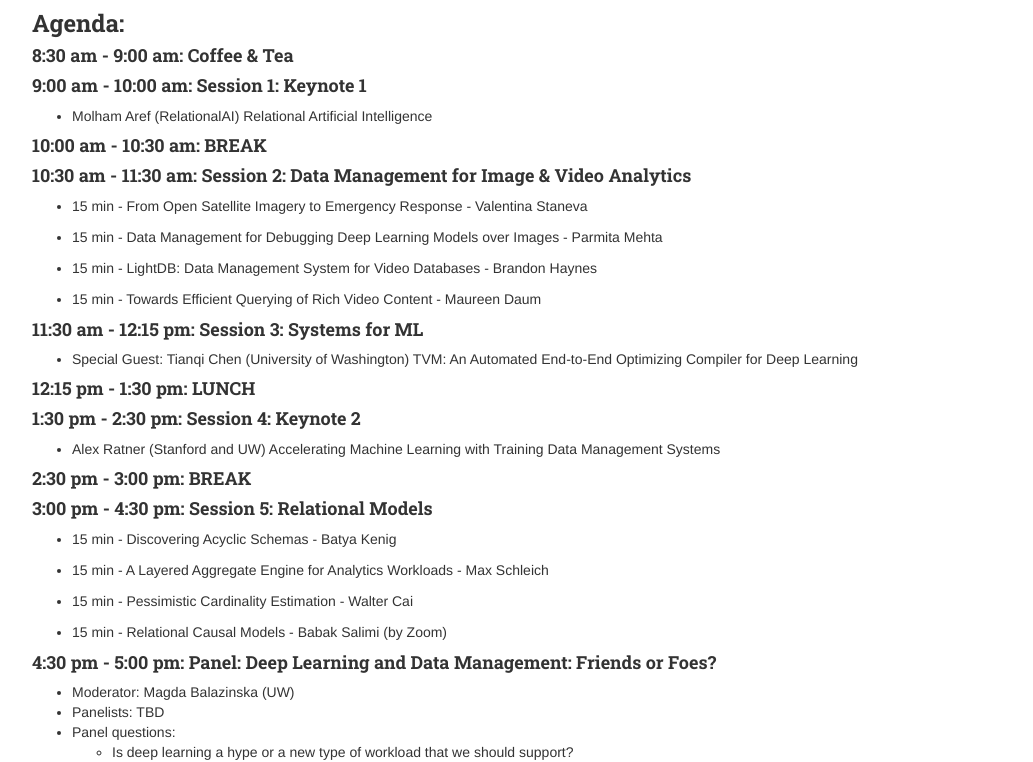
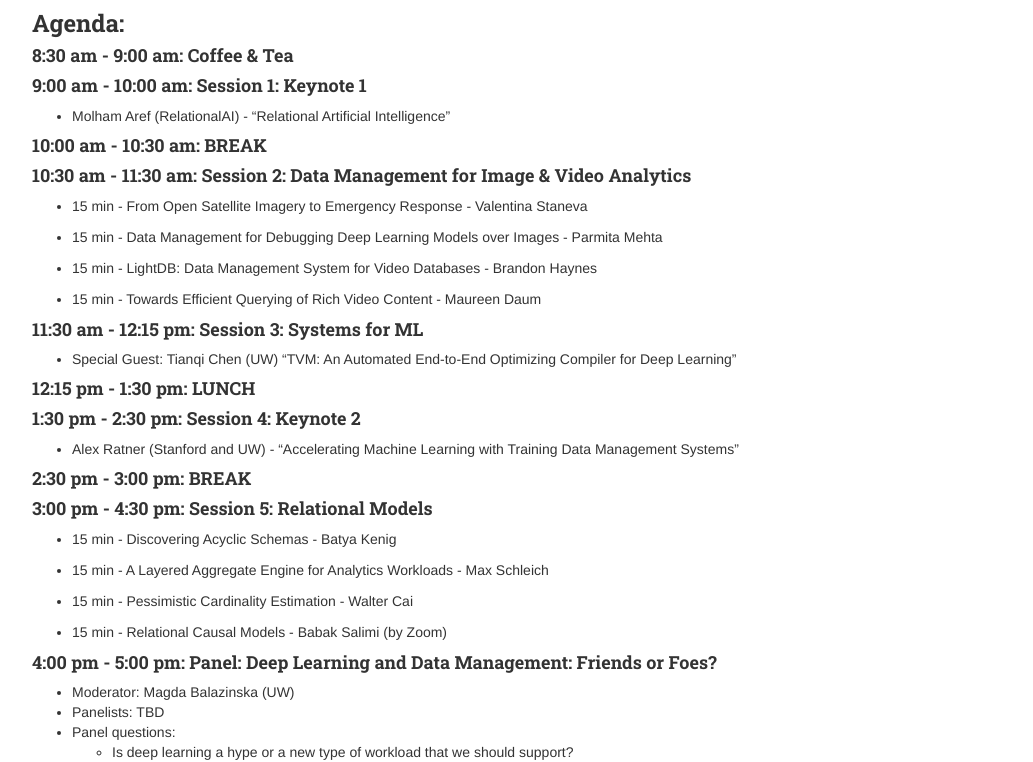
Before and after one commit to uwdb/website, a Jekyll site: the page built from events/workshop/2019/data_science.markdown, in a window 1280 px wide. Shown: the part 1220-1982 px from the top of the page, without its empty margins (123-1156 px from the left). Built offline with Jekyll 4.4.1, drawn with Linux system fonts in a browser that asks for light colours; nearby versions of some CDN libraries.

Commit message:
formatting update and time corrections

```diff
--- a/events/workshop/2019/data_science.markdown
+++ b/events/workshop/2019/data_science.markdown
@@ -69,7 +69,7 @@
 #### 8:30 am - 9:00 am: Coffee & Tea
 
 #### 9:00 am - 10:00 am: Session 1: Keynote 1
-- Molham Aref (RelationalAI) Relational Artificial Intelligence
+- Molham Aref (RelationalAI) - "Relational Artificial Intelligence"
 
 #### 10:00 am - 10:30 am: BREAK
 
@@ -83,12 +83,12 @@
 - 15 min - Towards Efficient Querying of Rich Video Content - Maureen Daum
 
 #### 11:30 am - 12:15 pm: Session 3: Systems for ML
-- Special Guest: Tianqi Chen (University of Washington) TVM: An Automated End-to-End Optimizing Compiler for Deep Learning
+- Special Guest: Tianqi Chen (UW) "TVM: An Automated End-to-End Optimizing Compiler for Deep Learning"
 
 #### 12:15 pm - 1:30 pm: LUNCH
 
 #### 1:30 pm - 2:30 pm: Session 4: Keynote 2
-- Alex Ratner (Stanford and UW) Accelerating Machine Learning with Training Data Management Systems
+- Alex Ratner (Stanford and UW) - "Accelerating Machine Learning with Training Data Management Systems"
 
 #### 2:30 pm - 3:00 pm: BREAK
 
@@ -101,7 +101,7 @@
 
 - 15 min - Relational Causal Models - Babak Salimi (by Zoom)
 
-#### 4:30 pm - 5:00 pm: Panel: Deep Learning and Data Management: Friends or Foes?
+#### 4:00 pm - 5:00 pm: Panel: Deep Learning and Data Management: Friends or Foes?
 - Moderator: Magda Balazinska (UW)
 - Panelists: TBD
 - Panel questions:
```
